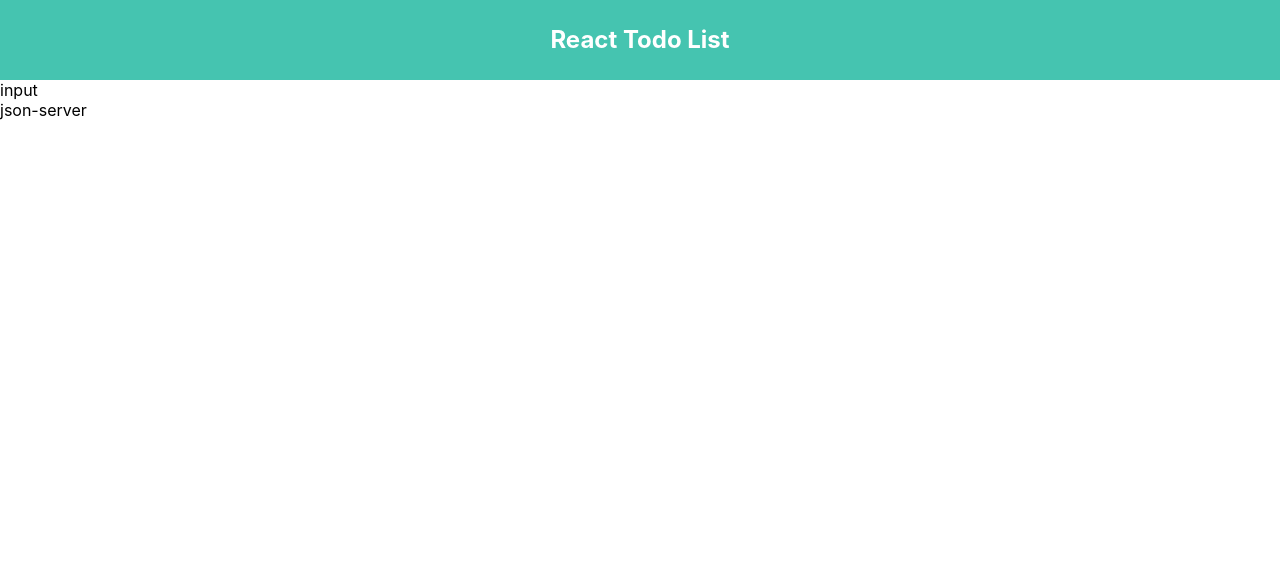
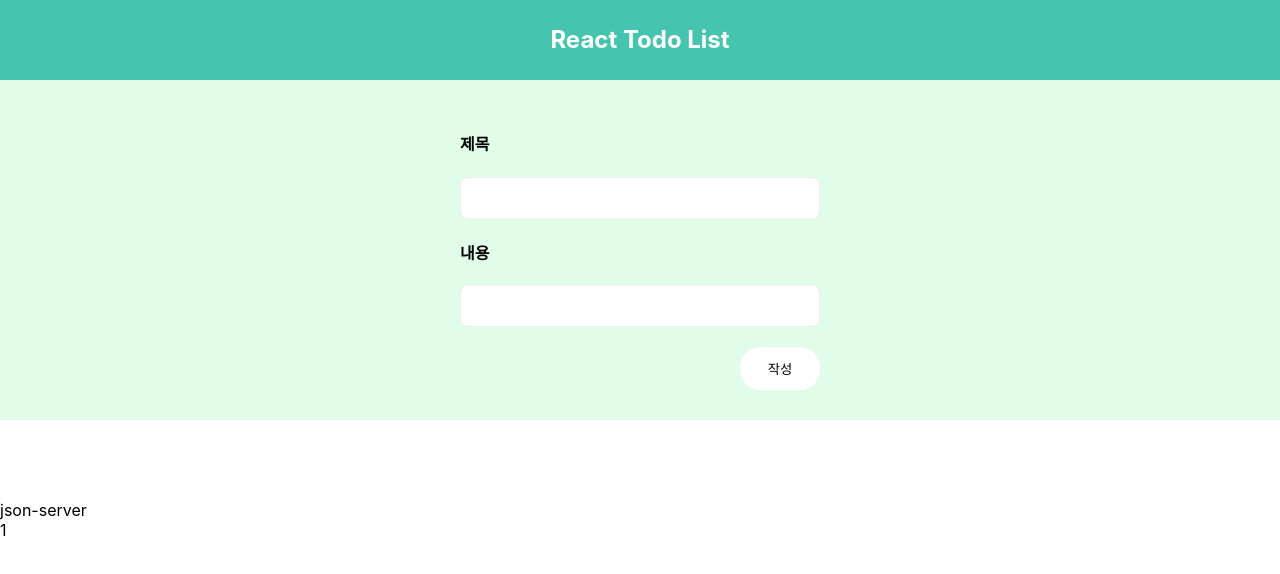
Before and after one commit to nno3onn/nbc-react-advance-todoList, a React (Create React App) app: page / in a window 1280 px wide. Shown: the top 574 px of the page. Built offline with nearby package versions, Linux system fonts and the light colour scheme; data requests are answered from the project's data file.

Commit message:
feat: implement create todo

```diff
--- a/db.json
+++ b/db.json
@@ -4,6 +4,11 @@
       "id": 1,
       "title": "json-server",
       "content": "json-server를 배워봅시다."
+    },
+    {
+      "title": "1",
+      "content": "2",
+      "id": 1671598542772
     }
   ]
 }
--- a/src/components/Inputs.js
+++ b/src/components/Inputs.js
@@ -1,5 +1,78 @@
+import React, { useRef } from "react";
+import { useDispatch } from "react-redux";
+import styled from "styled-components";
+import { postTodos } from "../redux/modules/todosSlice";
+
 const Inputs = () => {
-  return <>input</>;
+  const dispatch = useDispatch();
+  const titleRef = useRef(null);
+  const contentRef = useRef(null);
+
+  const handlePostTodo = () => {
+    const title = titleRef.current?.value;
+    const content = contentRef.current?.value;
+    if (!title || !content) {
+      return alert("모든 값을 입력해주세요.");
+    }
+
+    dispatch(postTodos({ title, content }));
+    titleRef.current.value = "";
+    contentRef.current.value = "";
+  };
+
+  return (
+    <Container>
+      <Wrapper>
+        <h4>제목</h4>
+        <Input ref={titleRef} />
+        <h4>내용</h4>
+        <Input ref={contentRef} />
+        <ButtonWrapper>
+          <CreateButton onClick={handlePostTodo}>작성</CreateButton>
+        </ButtonWrapper>
+      </Wrapper>
+    </Container>
+  );
 };
 
+const Container = styled.div`
+  background-color: #e1fce9;
+  width: 100%;
+  display: flex;
+  justify-content: center;
+  align-items: center;
+  margin-bottom: 80px;
+`;
+const Wrapper = styled.div`
+  padding: 30px;
+  display: flex;
+  flex-direction: column;
+  width: 360px;
+`;
+const Input = styled.input`
+  height: 30px;
+  border: 1px solid #eee;
+  background-color: white;
+  border-radius: 8px;
+  padding: 5px 20px;
+  outline: none;
+`;
+const ButtonWrapper = styled.div`
+  width: 100%;
+  display: flex;
+  justify-content: flex-end;
+`;
+const CreateButton = styled.button`
+  margin-top: 20px;
+  width: 80px;
+  background-color: white;
+  border-radius: 20px;
+  border: none;
+  padding: 12px;
+  cursor: pointer;
+  &:hover {
+    background-color: #f2f2f2;
+  }
+`;
+
 export default Inputs;
--- a/src/components/TodoList.js
+++ b/src/components/TodoList.js
@@ -1,13 +1,13 @@
 import React, { useEffect } from "react";
 import { useDispatch, useSelector } from "react-redux";
-import { __getTodos } from "../redux/modules/todosSlice";
+import { getTodos } from "../redux/modules/todosSlice";
 
 const TodoList = () => {
   const dispatch = useDispatch();
   const { isLoading, error, todos } = useSelector((state) => state.todos);
 
   useEffect(() => {
-    dispatch(__getTodos());
+    dispatch(getTodos());
   }, [dispatch]);
 
   if (isLoading) {
@@ -19,11 +19,11 @@ const TodoList = () => {
   }
 
   return (
-    <div>
+    <>
       {todos.map((todo) => (
         <div key={todo.id}>{todo.title}</div>
       ))}
-    </div>
+    </>
   );
 };
 
--- a/src/redux/modules/todosSlice.js
+++ b/src/redux/modules/todosSlice.js
@@ -7,8 +7,9 @@ const initialState = {
   error: null,
 };
 
-export const __getTodos = createAsyncThunk("todos/getTodos", async (payload, thunkAPI) => {
+export const getTodos = createAsyncThunk("todos/getTodos", async (payload, thunkAPI) => {
   try {
+    console.log(payload);
     const data = await axios.get("http://localhost:3001/todos");
     return thunkAPI.fulfillWithValue(data.data);
   } catch (err) {
@@ -16,11 +17,12 @@ export const __getTodos = createAsyncThunk("todos/getTodos", async (payload, thu
   }
 });
 
-export const __postTodos = createAsyncThunk("todos/postTodos", async (payload, thunkAPI) => {
+export const postTodos = createAsyncThunk("todos/postTodos", async ({ title, content }, thunkAPI) => {
   try {
-    console.log(payload);
     const data = await axios.post("http://localhost:3001/todos", {
-      payload,
+      title,
+      content,
+      id: Date.now(),
     });
     return thunkAPI.fulfillWithValue(data.data);
   } catch (err) {
@@ -28,9 +30,8 @@ export const __postTodos = createAsyncThunk("todos/postTodos", async (payload, t
   }
 });
 
-export const __deleteTodos = createAsyncThunk("todos/deleteTodos", async (postId, thunkAPI) => {
+export const deleteTodos = createAsyncThunk("todos/deleteTodos", async (postId, thunkAPI) => {
   try {
-    console.log(postId);
     const data = await axios.delete(`http://localhost:3001/todos?id=${postId}`);
     return thunkAPI.fulfillWithValue(data.data);
   } catch (err) {
@@ -42,42 +43,42 @@ export const todosSlice = createSlice({
   name: "todos",
   initialState,
   reducers: {},
-  extraReducers: (builder) => {
-    builder.addCase(__getTodos.pending, (state) => {
+  extraReducers: {
+    [getTodos.pending]: (state) => {
       state.isLoading = true;
-    });
-    builder.addCase(__getTodos.fulfilled, (state, action) => {
+    },
+    [getTodos.fulfilled]: (state, action) => {
       state.isLoading = false;
       state.todos = action.payload;
-    });
-    builder.addCase(__getTodos.rejected, (state, action) => {
+    },
+    [getTodos.rejected]: (state, action) => {
       state.isLoading = false;
       state.error = action.payload;
-    });
+    },
 
-    builder.addCase(__postTodos.pending, (state) => {
+    [postTodos.pending]: (state) => {
       state.isLoading = true;
-    });
-    builder.addCase(__postTodos.fulfilled, (state, action) => {
+    },
+    [postTodos.fulfilled]: (state, action) => {
       state.isLoading = false;
       state.todos = [...state.todos, action.payload];
-    });
-    builder.addCase(__postTodos.rejected, (state, action) => {
+    },
+    [postTodos.rejected]: (state, action) => {
       state.isLoading = false;
       state.error = action.payload;
-    });
+    },
 
-    builder.addCase(__deleteTodos.pending, (state) => {
+    [deleteTodos.pending]: (state) => {
       state.isLoading = true;
-    });
-    builder.addCase(__deleteTodos.fulfilled, (state, action) => {
+    },
+    [deleteTodos.fulfilled]: (state, action) => {
       state.isLoading = false;
       state.todos = state.filter((v) => v.id !== action.payload);
-    });
-    builder.addCase(__deleteTodos.rejected, (state, action) => {
+    },
+    [deleteTodos.rejected]: (state, action) => {
       state.isLoading = false;
       state.error = action.payload;
-    });
+    },
   },
 });
 
```
